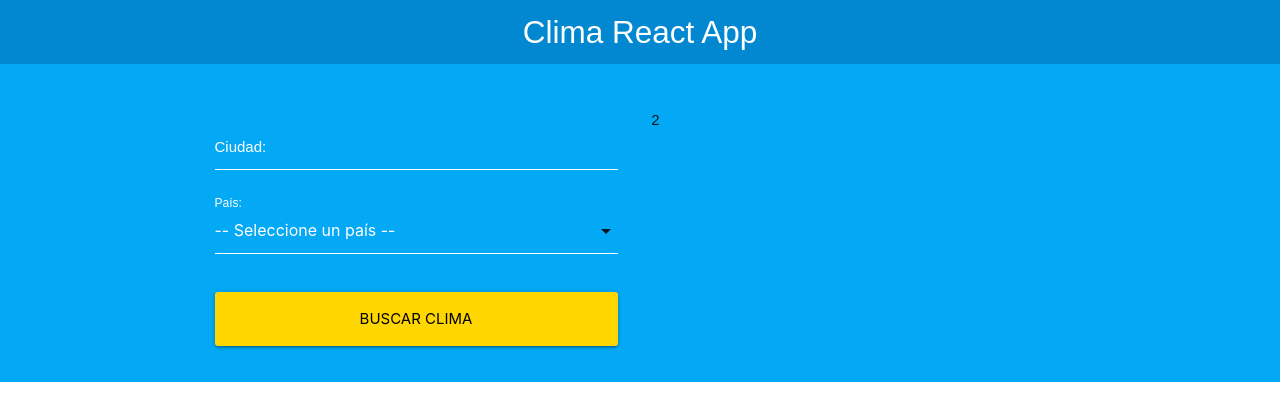
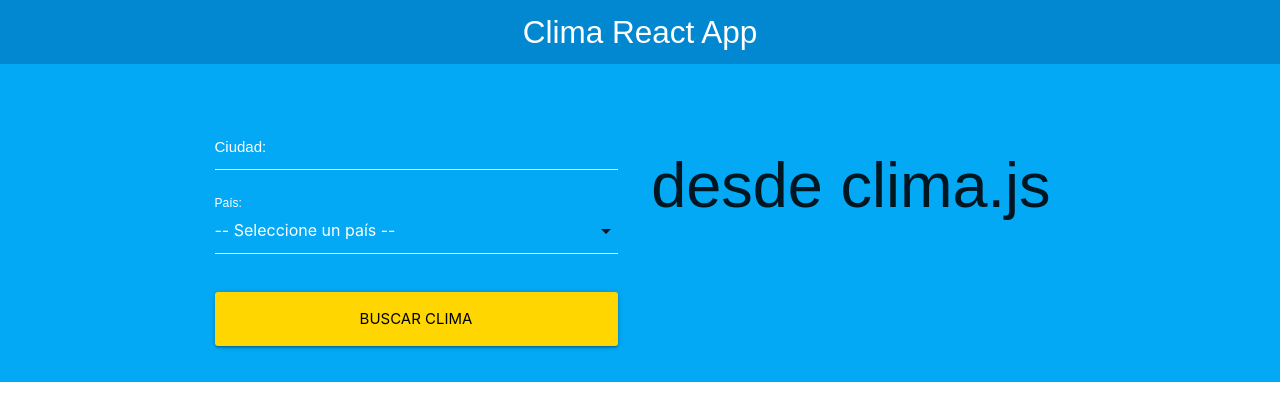
Before and after one commit to pipe473/Web-Clima-con-React, a React (Create React App) app: page / in a window 1280 px wide. Shown: the top 420 px of the page. Built offline with nearby package versions, Linux system fonts and the light colour scheme.

Commit message:
Añadiendo componente de clima para mostrarlo por pantalla

```diff
--- a/src/App.js
+++ b/src/App.js
@@ -1,6 +1,7 @@
 import React, { Fragment, useState, useEffect } from 'react'
 import Header from './components/Header'
 import Formulario from './components/Formulario'
+import Clima from './components/Clima'
 
 function App () {
   // State del formulario
@@ -46,7 +47,9 @@ function App () {
                 guardarConsultar={guardarConsultar}
               />
             </div>
-            <div className='col m6 s12'>2</div>
+            <div className='col m6 s12'>
+              <Clima />
+            </div>
           </div>
         </div>
       </div>
--- /dev/null
+++ b/src/components/Clima.js
@@ -0,0 +1,10 @@
+import React from 'react'
+
+
+const Clima = ({resultado}) => {
+    return (
+        <h1>desde clima.js</h1>
+     );
+}
+
+export default Clima;
```
